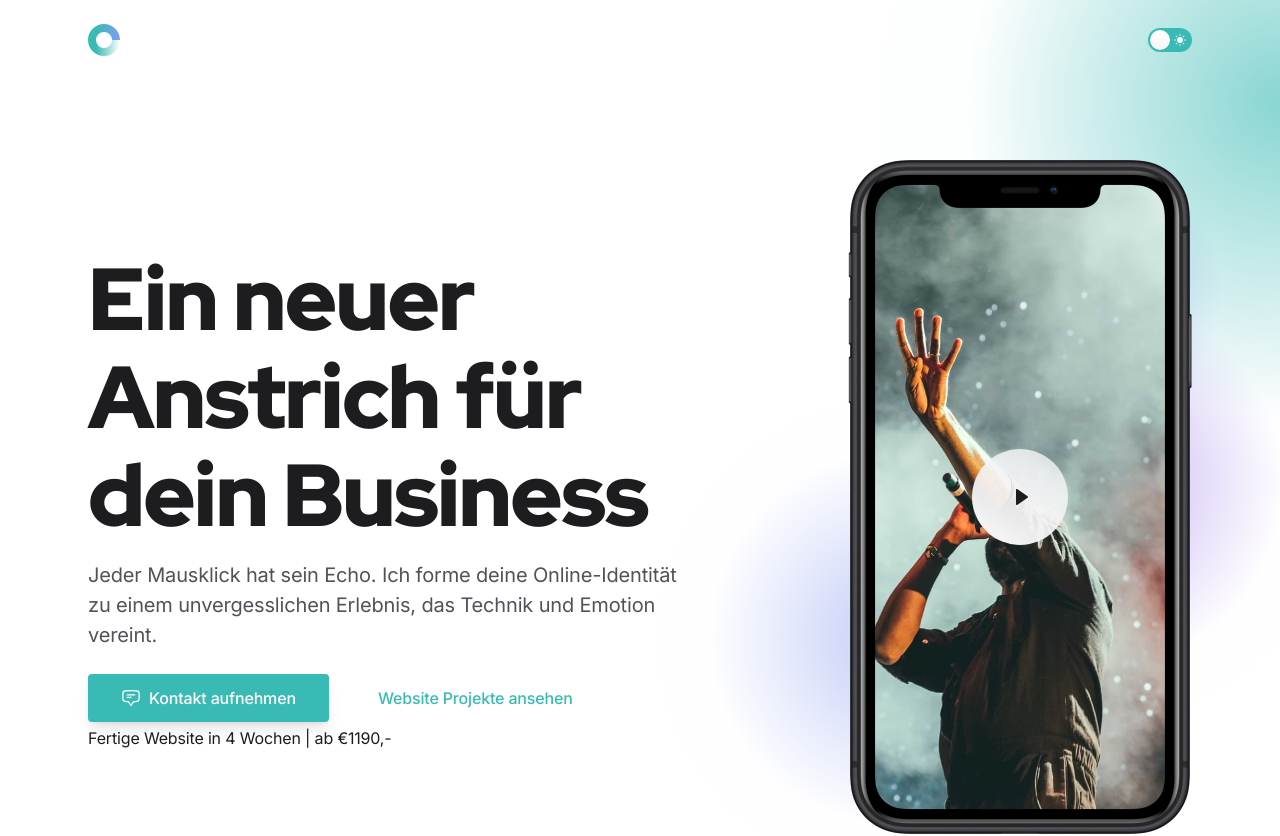
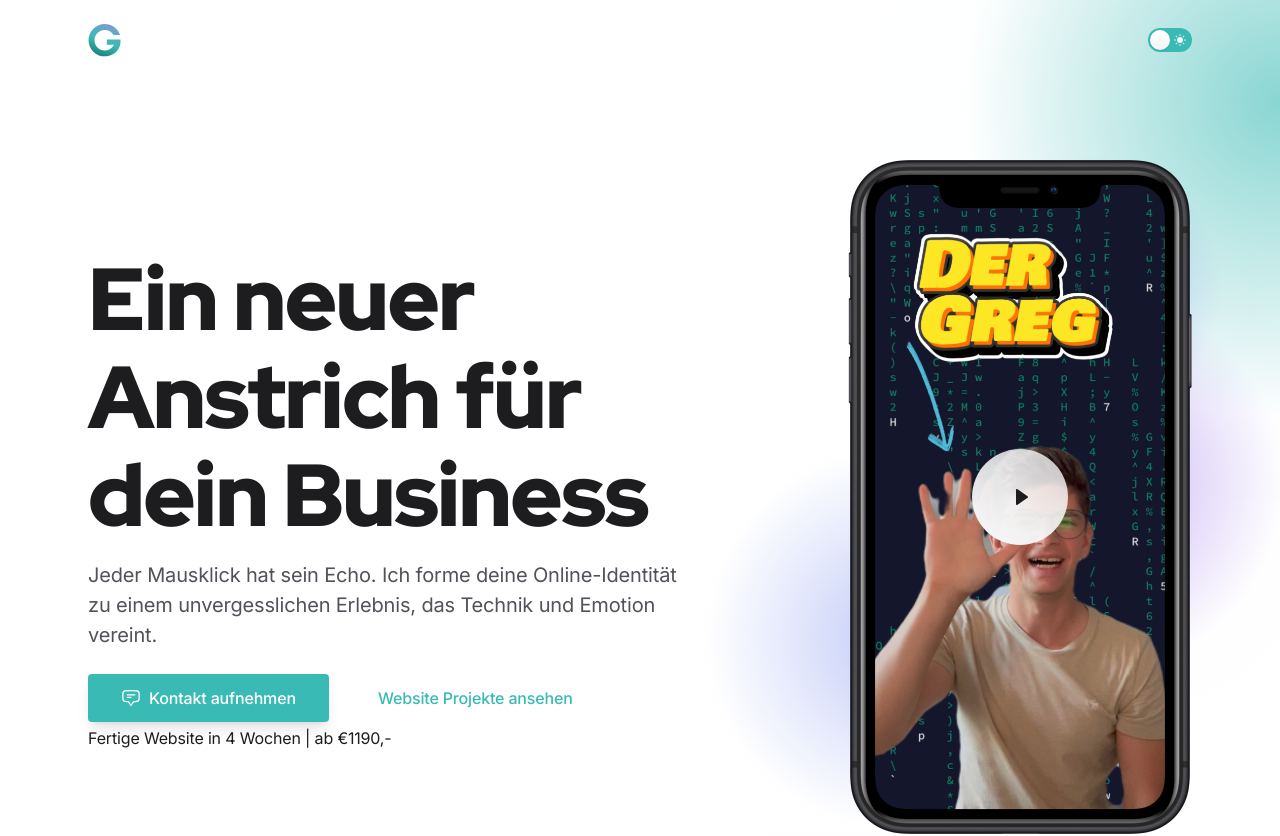
Before and after one commit to grexecution/thegreg-website, a Next.js app: page / in a window 1280 px wide. Shown: the top 836 px of the page. Built offline with nearby package versions, Linux system fonts and the light colour scheme; no server answers.

Commit message:
logo update

```diff
--- a/components/hero-home.tsx
+++ b/components/hero-home.tsx
@@ -1,4 +1,4 @@
-import VideoThumb from '@/public/images/mockup-image-01.jpg'
+import VideoThumb from '@/public/images/home_thumbnail.png'
 import ModalVideoIphone from '@/components/modal-video-iphone'
 import ContactModal from '@/components/contactModal'
 
@@ -31,8 +31,8 @@ export default function HeroHome() {
                 thumbWidth={290}
                 thumbHeight={624}
                 thumbAlt="Modal video thumbnail"
-                video="/videos/video.mp4"
-                videoWidth={1920}
+                video="/videos/gregisback.mp4"
+                videoWidth={1080}
                 videoHeight={1080} />
 
             </div>
--- a/components/modal-video-iphone.tsx
+++ b/components/modal-video-iphone.tsx
@@ -87,7 +87,7 @@ export default function ModalVideoIphone({
             leaveTo="opacity-0 scale-95"
           >
             <div className="max-w-6xl mx-auto h-full flex items-center">
-              <Dialog.Panel className="w-full max-h-full aspect-video bg-black overflow-hidden">
+              <Dialog.Panel className="w-full max-h-full bg-black overflow-hidden">
                 <video ref={videoRef} width={videoWidth} height={videoHeight} loop controls>
                   <source src={video} type="video/mp4" />
                   Your browser does not support the video tag.
--- a/components/ui/footer.tsx
+++ b/components/ui/footer.tsx
@@ -36,21 +36,18 @@ export default function Footer() {
             {/* 1st block */}
             <div className="md:col-span-2 lg:col-span-3 flex justify-center">
               {/* Logo */}
-              <Link className="inline-block md:hidden" href="/" aria-label="Cruip">
-                <svg className="w-8 h-8" viewBox="0 0 32 32" xmlns="http://www.w3.org/2000/svg">
+              <Link className="inline-block md:hidden" href="/" aria-label="derGreg">
+                <svg width="33" height="34" viewBox="0 0 33 34" fill="none" xmlns="http://www.w3.org/2000/svg">
+                  <path d="M16.7553 33.3647C7.81971 33.3647 0.549805 26.0948 0.549805 17.1592C0.549805 8.22674 7.81971 0.959961 16.7553 0.959961C23.7761 0.959961 29.9314 5.45266 32.1233 12.0283H25.6037C23.773 8.865 20.4323 6.92221 16.7553 6.92221C11.1075 6.92221 6.51206 11.5145 6.51206 17.1592C6.51206 22.807 11.1075 27.4025 16.7553 27.4025C20.0369 27.4025 23.1441 25.8084 25.0651 23.1433L26.1299 21.6644H18.8289V16.4992H32.5498C32.5498 16.5583 32.5467 16.7202 32.5467 16.7202C32.5405 17.8224 32.5062 19.2608 32.3132 20.6432C32.1451 21.845 31.8617 22.9129 31.4445 23.9061C30.2583 26.7268 28.0415 29.2394 25.2021 30.9829C22.6677 32.5397 19.7442 33.3647 16.7553 33.3647Z" fill="url(#paint0_linear_119_127)"/>
                   <defs>
-                    <linearGradient x1="26%" y1="100%" x2="100%" y2="100%" id="flogo_a">
-                      <stop stopColor="#3ABAB4" offset="0%" />
-                      <stop stopColor="#7F9CF5" offset="100%" />
-                    </linearGradient>
-                    <linearGradient x1="26%" y1="100%" x2="100%" y2="100%" id="flogo_b">
-                      <stop stopColor="#3ABAB4" offset="0%" />
-                      <stop stopColor="#3ABAB4" stopOpacity="0" offset="100%" />
+                    <linearGradient id="paint0_linear_119_127" x1="23.3656" y1="0.829664" x2="8.8269" y2="36.5948" gradientUnits="userSpaceOnUse">
+                      <stop stop-color="#809CD0"/>
+                      <stop offset="0.5026" stop-color="#3ABAB4"/>
+                      <stop offset="1" stop-color="#16716F"/>
                     </linearGradient>
                   </defs>
-                  <path d="M32 16h-8a8 8 0 10-16 0H0C0 7.163 7.163 0 16 0s16 7.163 16 16z" fill="url(#flogo_a)" />
-                  <path d="M32 16c0 8.837-7.163 16-16 16S0 24.837 0 16h8a8 8 0 1016 0h8z" fill="url(#flogo_b)" />
                 </svg>
+
               </Link>
             </div>
 
--- a/components/ui/logo.tsx
+++ b/components/ui/logo.tsx
@@ -1,18 +1,15 @@
 export default function Logo() {
   return (
-    <svg className="w-8 h-8" viewBox="0 0 32 32" xmlns="http://www.w3.org/2000/svg">
-      <defs>
-        <linearGradient x1="26%" y1="100%" x2="100%" y2="100%" id="logo_a">
-          <stop stopColor="#3ABAB4" offset="0%" />
-          <stop stopColor="#7F9CF5" offset="100%" />
-        </linearGradient>
-        <linearGradient x1="26%" y1="100%" x2="100%" y2="100%" id="logo_b">
-          <stop stopColor="#3ABAB4" offset="0%" />
-          <stop stopColor="#3ABAB4" stopOpacity="0" offset="100%" />
-        </linearGradient>
-      </defs>
-      <path d="M32 16h-8a8 8 0 10-16 0H0C0 7.163 7.163 0 16 0s16 7.163 16 16z" fill="url(#logo_a)" />
-      <path d="M32 16c0 8.837-7.163 16-16 16S0 24.837 0 16h8a8 8 0 1016 0h8z" fill="url(#logo_b)" />
-    </svg>
+      <svg width="33" height="34" viewBox="0 0 33 34" fill="none" xmlns="http://www.w3.org/2000/svg">
+          <path d="M16.7553 33.3647C7.81971 33.3647 0.549805 26.0948 0.549805 17.1592C0.549805 8.22674 7.81971 0.959961 16.7553 0.959961C23.7761 0.959961 29.9314 5.45266 32.1233 12.0283H25.6037C23.773 8.865 20.4323 6.92221 16.7553 6.92221C11.1075 6.92221 6.51206 11.5145 6.51206 17.1592C6.51206 22.807 11.1075 27.4025 16.7553 27.4025C20.0369 27.4025 23.1441 25.8084 25.0651 23.1433L26.1299 21.6644H18.8289V16.4992H32.5498C32.5498 16.5583 32.5467 16.7202 32.5467 16.7202C32.5405 17.8224 32.5062 19.2608 32.3132 20.6432C32.1451 21.845 31.8617 22.9129 31.4445 23.9061C30.2583 26.7268 28.0415 29.2394 25.2021 30.9829C22.6677 32.5397 19.7442 33.3647 16.7553 33.3647Z" fill="url(#paint0_linear_119_127)"/>
+          <defs>
+              <linearGradient id="paint0_linear_119_127" x1="23.3656" y1="0.829664" x2="8.8269" y2="36.5948" gradientUnits="userSpaceOnUse">
+                  <stop stop-color="#809CD0"/>
+                  <stop offset="0.5026" stop-color="#3ABAB4"/>
+                  <stop offset="1" stop-color="#16716F"/>
+              </linearGradient>
+          </defs>
+      </svg>
+
   )
 }
```
Also changed, not shown: public/images/dergreg_logo.svg (added), 1 other file (tests, documents, lock files or other folders).
